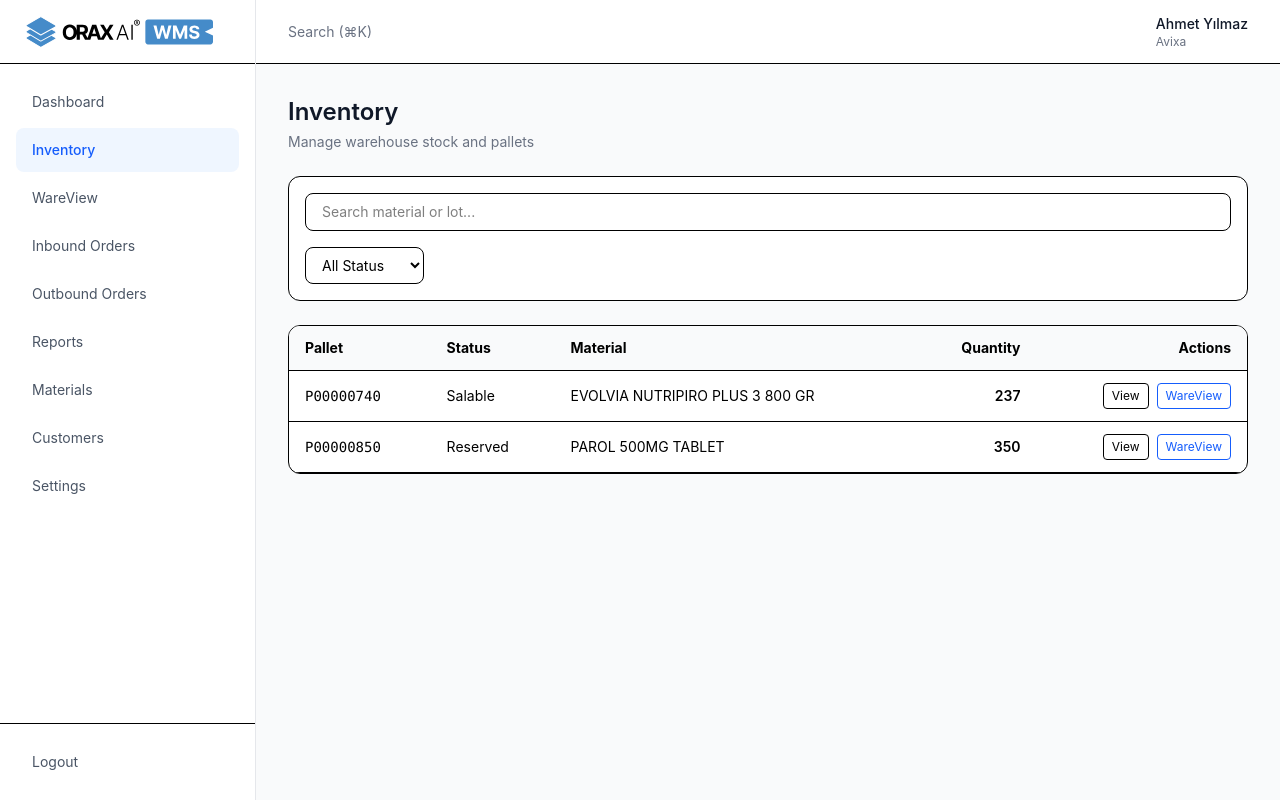
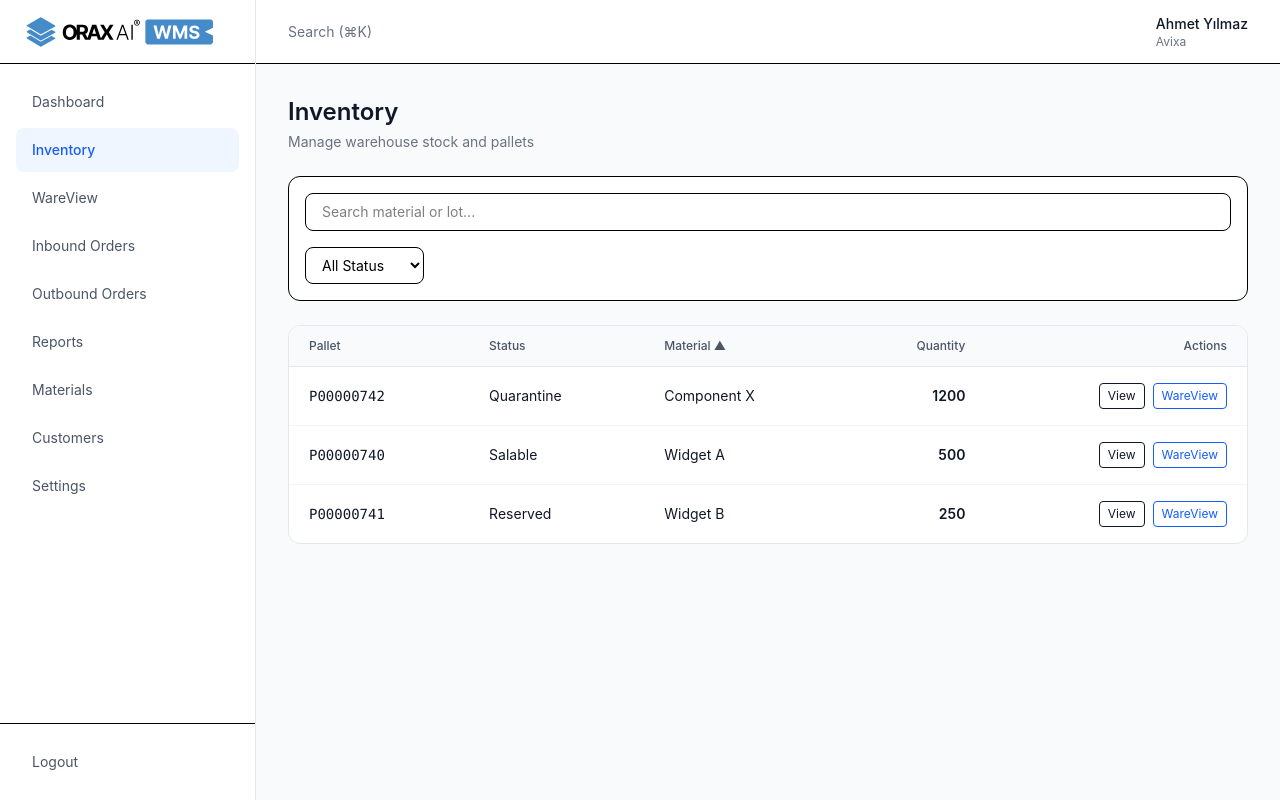
Before and after one commit to zeynepdundar/OraxAICustomerPortal, a Next.js app: page /inventory in a window 1280 px wide. Built offline with nearby package versions, Linux system fonts and the light colour scheme.

Commit message:
feat: implement shared DataTable component and integrate mock data

```diff
--- a/src/app/(app)/dashboard/page.tsx
+++ b/src/app/(app)/dashboard/page.tsx
@@ -9,7 +9,16 @@ import {
   ArrowUpFromLine,
   TrendingUp,
 } from "lucide-react";
+import { DataTable } from "@/components/ui/DataTable";
+import { mockKPIs, recentTransactions } from "@/data/mockData";
 
+type Transaction = (typeof recentTransactions)[number];
+
+function getStatusClass(status: Transaction["status"]) {
+  if (status === "Completed") return "bg-green-100 text-green-700";
+  if (status === "In Transit") return "bg-orange-100 text-orange-700";
+  return "bg-blue-100 text-blue-700";
+}
 
 export default function DashboardPage() {
   const t = useTranslations("dashboard");
@@ -17,32 +26,29 @@ export default function DashboardPage() {
   const kpiCards = [
     {
       title: t("totalStock"),
-      value: 66,
+      value: mockKPIs.totalStock,
       icon: Package,
       variant: "blue",
     },
     {
       title: t("inboundToday"),
-      value: 78,
+      value: mockKPIs.inboundToday,
       icon: ArrowDownToLine,
       variant: "green",
     },
     {
       title: t("outboundToday"),
-      value: 78,
+      value: mockKPIs.outboundToday,
       icon: ArrowUpFromLine,
       variant: "orange",
     },
     {
       title: t("pendingOrders"),
-      value: 90,
+      value: mockKPIs.pendingOrders,
       icon: TrendingUp,
       variant: "purple",
     },
   ] as const;
-
-
-
 
   return (
     <div className="p-8 space-y-6">
@@ -56,6 +62,62 @@ export default function DashboardPage() {
         ))}
       </div>
 
+      <DataTable
+        data={recentTransactions}
+        columns={[
+          {
+            key: "date",
+            header: "Date",
+          },
+          {
+            key: "type",
+            header: "Type",
+            render: (row: Transaction) => (
+              <span
+                className={
+                  row.type === "Inbound"
+                    ? "text-xs font-medium text-green-700"
+                    : "text-xs font-medium text-orange-700"
+                }
+              >
+                {row.type}
+              </span>
+            ),
+          },
+          {
+            key: "customer",
+            header: "Customer",
+          },
+          {
+            key: "quantity",
+            header: "Quantity",
+            className: "text-gray-600",
+          },
+          {
+            key: "status",
+            header: "Status",
+            render: (row: Transaction) => (
+              <span
+                className={`inline-flex rounded-full px-2 py-1 text-xs font-medium ${getStatusClass(row.status)}`}
+              >
+                {row.status}
+              </span>
+            ),
+          },
+          {
+            key: "actions",
+            header: "Actions",
+            render: () => (
+              <div className="flex justify-end">
+                <button className="text-sm text-gray-600 hover:text-black">
+                  View
+                </button>
+              </div>
+            ),
+            className: "text-right",
+          },
+        ]}
+      />
     </div>
   );
 }
--- a/src/app/(app)/inventory/page.tsx
+++ b/src/app/(app)/inventory/page.tsx
@@ -2,6 +2,8 @@
 
 import { useMemo, useState } from "react";
 import { useRouter } from "next/navigation";
+import { mockMaterials } from "@/data/mockData";
+import { DataTable } from "@/components/ui/DataTable";
 
 // Types
 interface InventoryItem {
@@ -26,6 +28,15 @@ type SortField =
 
 type SortDirection = "asc" | "desc";
 
+function getSortIndicator(
+  activeField: SortField,
+  sortField: SortField,
+  direction: SortDirection
+) {
+  if (activeField !== sortField) return "";
+  return direction === "asc" ? " ▲" : " ▼";
+}
+
 export default function InventoryPage() {
   const router = useRouter();
 
@@ -35,35 +46,29 @@ export default function InventoryPage() {
   const [sortField, setSortField] = useState<SortField>("materialName");
   const [sortDirection, setSortDirection] = useState<SortDirection>("asc");
 
-  // Mock data
-  const inventoryData: InventoryItem[] = [
-    {
-      id: "1",
-      palletNo: "P00000740",
-      status: "salable",
-      sku: "1201-11026",
-      materialName: "EVOLVIA NUTRIPIRO PLUS 3 800 GR",
-      lot: "945000049",
-      originalQuantity: 237,
-      currentQuantity: 237,
-      location: "10R03203",
-      expiryDate: "2029-12-30",
+  // Mock data (derived from shared material list)
+  const inventoryData: InventoryItem[] = mockMaterials.map((material, index) => {
+    const statuses: InventoryItem["status"][] = [
+      "salable",
+      "reserved",
+      "quarantine",
+      "damaged",
+    ];
+
+    return {
+      id: material.id,
+      palletNo: `P${String(index + 740).padStart(8, "0")}`,
+      status: statuses[index % statuses.length],
+      sku: material.productCode,
+      materialName: material.productName,
+      lot: `LOT-${String(index + 49).padStart(6, "0")}`,
+      originalQuantity: material.stockLevel,
+      currentQuantity: material.stockLevel,
+      location: `10R03${String(index + 203).padStart(3, "0")}`,
+      expiryDate: material.expiryTracking ? "2027-12-31" : "2035-12-31",
       customer: "Selcuk Ecza Deposu",
-    },
-    {
-      id: "2",
-      palletNo: "P00000850",
-      status: "reserved",
-      sku: "1201-11027",
-      materialName: "PAROL 500MG TABLET",
-      lot: "945000050",
-      originalQuantity: 500,
-      currentQuantity: 350,
-      location: "10R03204",
-      expiryDate: "2026-08-15",
-      customer: "Avixa A.Ş.",
-    },
-  ];
+    };
+  });
 
   // Filtering + Sorting
   const data = useMemo(() => {
@@ -141,59 +146,62 @@ export default function InventoryPage() {
         </select>
       </div>
 
-      {/* Table */}
-      <div className="bg-white border rounded-xl overflow-hidden">
-        <table className="w-full text-sm">
-          <thead className="bg-gray-50 border-b">
-            <tr>
-              <th
+      <DataTable
+        data={data}
+        emptyMessage="No results found"
+        columns={[
+          {
+            key: "palletNo",
+            header: (
+              <button
                 onClick={() => handleSort("palletNo")}
-                className="px-4 py-3 text-left cursor-pointer"
+                className="cursor-pointer"
               >
-                Pallet
-              </th>
-              <th className="px-4 py-3 text-left">Status</th>
-              <th
+                {`Pallet${getSortIndicator("palletNo", sortField, sortDirection)}`}
+              </button>
+            ),
+            render: (row) => <span className="font-mono">{row.palletNo}</span>,
+          },
+          {
+            key: "status",
+            header: "Status",
+            render: (row) => <span className="capitalize">{row.status}</span>,
+          },
+          {
+            key: "materialName",
+            header: (
+              <button
                 onClick={() => handleSort("materialName")}
-                className="px-4 py-3 text-left cursor-pointer"
+                className="cursor-pointer"
               >
-                Material
-              </th>
-              <th
+                {`Material${getSortIndicator("materialName", sortField, sortDirection)}`}
+              </button>
+            ),
+          },
+          {
+            key: "currentQuantity",
+            header: (
+              <button
                 onClick={() => handleSort("currentQuantity")}
-                className="px-4 py-3 text-right cursor-pointer"
+                className="cursor-pointer"
               >
-                Quantity
-              </th>
-              <th className="px-4 py-3 text-right">Actions</th>
-            </tr>
-          </thead>
-
-          <tbody>
-            {data.map((item) => (
-              <tr key={item.id} className="border-b hover:bg-gray-50">
-                <td className="px-4 py-3 font-mono">
-                  {item.palletNo}
-                </td>
-
-                <td className="px-4 py-3 capitalize">
-                  {item.status}
-                </td>
-
-                <td className="px-4 py-3">
-                  {item.materialName}
-                </td>
-
-                <td className="px-4 py-3 text-right font-semibold">
-                  {item.currentQuantity}
-                </td>
-
-                <td className="px-4 py-3 text-right">
+                {`Quantity${getSortIndicator("currentQuantity", sortField, sortDirection)}`}
+              </button>
+            ),
+            className: "text-right",
+            render: (row) => (
+              <span className="font-semibold">{row.currentQuantity}</span>
+            ),
+          },
+          {
+            key: "actions",
+            header: <span className="w-full inline-block text-right">Actions</span>,
+            className: "text-right",
+            render: () => (
               <div className="flex justify-end gap-2">
                 <button className="px-2 py-1 text-xs border rounded hover:bg-gray-100">
                   View
                 </button>
-
                 <button
                   onClick={goToWareview}
                   className="px-2 py-1 text-xs border rounded hover:bg-blue-100 text-blue-600"
@@ -201,23 +209,10 @@ export default function InventoryPage() {
                   WareView
                 </button>
               </div>
-                </td>
-              </tr>
-            ))}
-
-            {data.length === 0 && (
-              <tr>
-                <td
-                  colSpan={5}
-                  className="text-center py-10 text-gray-500"
-                >
-                  No results found
-                </td>
-              </tr>
-            )}
-          </tbody>
-        </table>
-      </div>
+            ),
+          },
+        ]}
+      />
     </div>
   );
 }
--- /dev/null
+++ b/src/components/ui/DataTable.tsx
@@ -0,0 +1,74 @@
+"use client";
+
+import React from "react";
+
+type Column<T> = {
+  key: keyof T | string;
+  header: React.ReactNode;
+  className?: string;
+  render?: (row: T) => React.ReactNode;
+};
+
+type DataTableProps<T> = {
+  data: T[];
+  columns: Column<T>[];
+  emptyMessage?: string;
+};
+
+export function DataTable<T>({
+  data,
+  columns,
+  emptyMessage = "No data available",
+}: DataTableProps<T>) {
+  return (
+    <div className="overflow-x-auto bg-white border border-gray-200 rounded-xl">
+      <table className="w-full">
+        {/* HEADER */}
+        <thead className="border-b border-gray-200 bg-gray-50">
+          <tr>
+            {columns.map((col) => (
+              <th
+                key={String(col.key)}
+                className={`px-5 py-3 text-left text-xs font-medium text-gray-600 ${col.className || ""}`}
+              >
+                {col.header}
+              </th>
+            ))}
+          </tr>
+        </thead>
+
+        {/* BODY */}
+        <tbody className="divide-y divide-gray-100">
+          {data.length > 0 ? (
+            data.map((row, rowIndex) => (
+              <tr
+                key={rowIndex}
+                className="hover:bg-gray-50 transition-colors"
+              >
+                {columns.map((col) => (
+                  <td
+                    key={String(col.key)}
+                    className={`px-5 py-4 text-sm text-gray-900 ${col.className || ""}`}
+                  >
+                    {col.render
+                      ? col.render(row)
+                      : (row[col.key as keyof T] as React.ReactNode)}
+                  </td>
+                ))}
+              </tr>
+            ))
+          ) : (
+            <tr>
+              <td
+                colSpan={columns.length}
+                className="px-5 py-12 text-center text-sm text-gray-500"
+              >
+                {emptyMessage}
+              </td>
+            </tr>
+          )}
+        </tbody>
+      </table>
+    </div>
+  );
+}
--- /dev/null
+++ b/src/data/mockData.ts
@@ -0,0 +1,257 @@
+export interface InboundOrder {
+  id: string;
+  orderNo: string;
+  orderDate: string;
+  customer: string;
+  products: InboundOrderProduct[];
+  status: "Draft" | "Submitted" | "Completed";
+  notes?: string;
+}
+
+export interface InboundOrderProduct {
+  id: string;
+  productCode: string;
+  productName: string;
+  quantity: number;
+  batchNumber: string;
+  expiryDate: string;
+  notes?: string;
+}
+
+export interface OutboundOrder {
+  id: string;
+  shipmentNo: string;
+  shipmentDate: string;
+  customer: string;
+  deliveryAddress: string;
+  transportType: "Truck" | "Air" | "Sea" | "Rail";
+  products: OutboundOrderProduct[];
+  status: "Draft" | "In Transit" | "Delivered";
+}
+
+export interface OutboundOrderProduct {
+  id: string;
+  productCode: string;
+  productName: string;
+  quantity: number;
+}
+
+export interface Material {
+  id: string;
+  productCode: string;
+  productName: string;
+  category: string;
+  storageType: "Ambient" | "Cold Chain";
+  expiryTracking: boolean;
+  stockLevel: number;
+}
+
+export interface Customer {
+  id: string;
+  customerCode: string;
+  customerName: string;
+  gln: string;
+  contactPerson: string;
+  phone: string;
+  email: string;
+  status: "Active" | "Inactive";
+  lastActivity: string;
+}
+
+export const mockInboundOrders: InboundOrder[] = [
+  {
+    id: "1",
+    orderNo: "IN-2026-001",
+    orderDate: "2026-04-01",
+    customer: "Selcuk Ecza Deposu",
+    status: "Completed",
+    products: [
+      {
+        id: "1",
+        productCode: "WGT-001",
+        productName: "Widget A",
+        quantity: 100,
+        batchNumber: "B001",
+        expiryDate: "2027-04-01",
+      },
+    ],
+  },
+  {
+    id: "2",
+    orderNo: "IN-2026-002",
+    orderDate: "2026-04-02",
+    customer: "TechCo Ltd",
+    status: "Submitted",
+    products: [
+      {
+        id: "1",
+        productCode: "WGT-002",
+        productName: "Widget B",
+        quantity: 50,
+        batchNumber: "B002",
+        expiryDate: "2027-04-02",
+      },
+    ],
+  },
+];
+
+export const mockOutboundOrders: OutboundOrder[] = [
+  {
+    id: "1",
+    shipmentNo: "OUT-2026-001",
+    shipmentDate: "2026-04-01",
+    customer: "Selcuk Ecza Deposu",
+    deliveryAddress: "Istanbul, Turkey",
+    transportType: "Truck",
+    status: "Delivered",
+    products: [
+      {
+        id: "1",
+        productCode: "WGT-001",
+        productName: "Widget A",
+        quantity: 75,
+      },
+    ],
+  },
+  {
+    id: "2",
+    shipmentNo: "OUT-2026-002",
+    shipmentDate: "2026-04-03",
+    customer: "TechCo Ltd",
+    deliveryAddress: "Ankara, Turkey",
+    transportType: "Air",
+    status: "In Transit",
+    products: [
+      {
+        id: "1",
+        productCode: "WGT-002",
+        productName: "Widget B",
+        quantity: 30,
+      },
+    ],
+  },
+];
+
+export const mockMaterials: Material[] = [
+  {
+    id: "1",
+    productCode: "WGT-001",
+    productName: "Widget A",
+    category: "Electronics",
+    storageType: "Ambient",
+    expiryTracking: true,
+    stockLevel: 500,
+  },
+  {
+    id: "2",
+    productCode: "WGT-002",
+    productName: "Widget B",
+    category: "Electronics",
+    storageType: "Cold Chain",
+    expiryTracking: true,
+    stockLevel: 250,
+  },
+  {
+    id: "3",
+    productCode: "CMP-001",
+    productName: "Component X",
+    category: "Parts",
+    storageType: "Ambient",
+    expiryTracking: false,
+    stockLevel: 1200,
+  },
+];
+
+export const mockCustomers: Customer[] = [
+  {
+    id: "1",
+    customerCode: "CUST-001",
+    customerName: "Selcuk Ecza Deposu",
+    gln: "5412345678900",
+    contactPerson: "John Smith",
+    phone: "+90 212 555 0001",
+    email: "john@acmecorp.com",
+    status: "Active",
+    lastActivity: "2026-04-01",
+  },
+  {
+    id: "2",
+    customerCode: "CUST-002",
+    customerName: "TechCo Ltd",
+    gln: "5412345678901",
+    contactPerson: "Jane Doe",
+    phone: "+90 212 555 0002",
+    email: "jane@techco.com",
+    status: "Active",
+    lastActivity: "2026-04-02",
+  },
+  {
+    id: "3",
+    customerCode: "CUST-003",
+    customerName: "Global Industries",
+    gln: "5412345678902",
+    contactPerson: "Mike Johnson",
+    phone: "+90 212 555 0003",
+    email: "mike@globalind.com",
+    status: "Inactive",
+    lastActivity: "2026-03-15",
+  },
+];
+
+export const mockKPIs = {
+  totalStock: 1950,
+  inboundToday: 12,
+  outboundToday: 8,
+  pendingOrders: 15,
+};
+
+export const mockChartData = {
+  stockTrend: [
+    { id: "jan", name: "Jan", stock: 1500 },
+    { id: "feb", name: "Feb", stock: 1650 },
+    { id: "mar", name: "Mar", stock: 1800 },
+    { id: "apr", name: "Apr", stock: 1950 },
+  ],
+  orderVolume: [
+    { id: "mon", name: "Mon", inbound: 12, outbound: 8 },
+    { id: "tue", name: "Tue", inbound: 15, outbound: 10 },
+    { id: "wed", name: "Wed", inbound: 10, outbound: 12 },
+    { id: "thu", name: "Thu", inbound: 18, outbound: 15 },
+    { id: "fri", name: "Fri", inbound: 14, outbound: 11 },
+  ],
+};
+
+export const recentTransactions = [
+  {
+    id: "1",
+    date: "2026-04-05",
+    type: "Inbound",
+    customer: "Acme Corp",
+    quantity: 100,
+    status: "Completed",
+  },
+  {
+    id: "2",
+    date: "2026-04-05",
+    type: "Outbound",
+    customer: "TechCo Ltd",
+    quantity: 75,
+    status: "In Transit",
+  },
+  {
+    id: "3",
+    date: "2026-04-04",
+    type: "Inbound",
+    customer: "Global Industries",
+    quantity: 50,
+    status: "Completed",
+  },
+  {
+    id: "4",
+    date: "2026-04-04",
+    type: "Outbound",
+    customer: "Acme Corp",
+    quantity: 30,
+    status: "Delivered",
+  },
+];
```
Lines whose indentation alone changed are shown as unchanged.
